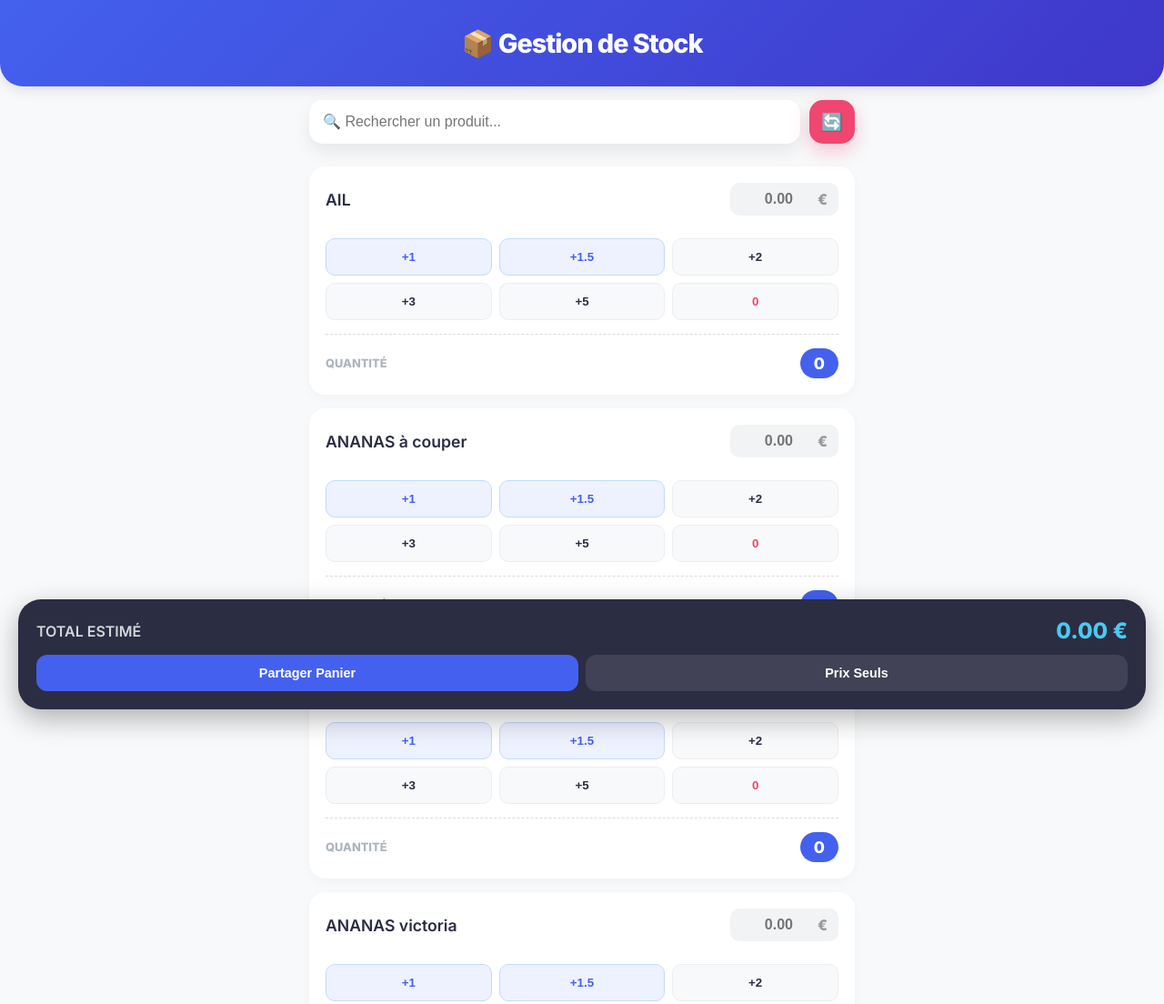
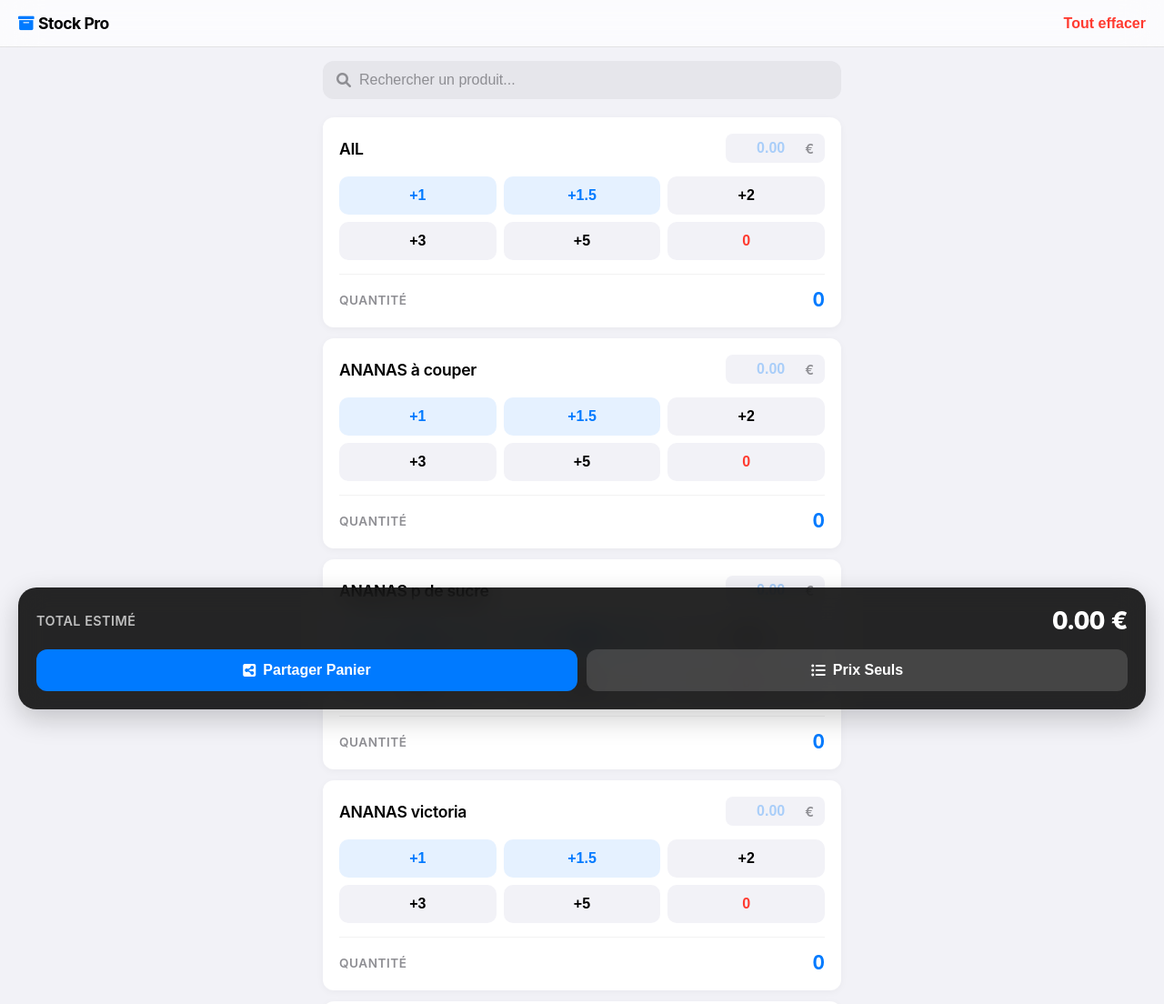
Before and after one commit to siscolasol78/Aux-Verges-de-Noisy, a plain HTML site: page index.html in a window 1280 px wide. Shown: the top 1104 px of the page at 91% size. Drawn offline with Linux system fonts and the light colour scheme.

Commit message:
Update HTML structure and styles for Stock Pro

```diff
--- a/index.html
+++ b/index.html
@@ -2,88 +2,126 @@
 <html lang="fr">
 <head>
     <meta charset="UTF-8">
-    <meta name="viewport" content="width=device-width, initial-scale=1.0">
-    <title>Inventaire Pro</title>
-    <link href="https://fonts.googleapis.com/css2?family=Inter:wght@400;600;800&display=swap" rel="stylesheet">
+    <meta name="viewport" content="width=device-width, initial-scale=1.0, user-scalable=no">
+    <title>Stock Pro</title>
+
+    <link rel="stylesheet" href="https://cdnjs.cloudflare.com/ajax/libs/font-awesome/6.0.0/css/all.min.css">
+
     <style>
+        /* --- CORE APPLE DESIGN LANGUAGE --- */
         :root {
-            --primary: #4361ee;
-            --secondary: #3f37c9;
-            --accent: #4cc9f0;
-            --success: #2ecc71;
-            --danger: #ef476f;
-            --bg: #f8f9fa;
-            --card: #ffffff;
-            --text: #2b2d42;
+            /* Couleurs Système iOS */
+            --system-blue: #007aff;
+            --system-green: #34c759;
+            --system-red: #ff3b30;
+            --system-gray: #8e8e93;
+            --system-background: #f2f2f7; /* Gris très clair iOS 13+ */
+            --system-card: #ffffff;
+
+            /* Typographie */
+            --font-stack: -apple-system, BlinkMacSystemFont, "Segoe UI", Roboto, Helvetica, Arial, sans-serif, "Apple Color Emoji", "Segoe UI Emoji";
+
+            /* Effets */
+            --blur-background: rgba(255, 255, 255, 0.7);
+            --blur-effect: blur(20px) saturate(180%);
+            --shadow-card: 0 2px 8px rgba(0,0,0,0.04);
         }
 
+        /* Désactiver la sélection de texte et le zoom sur mobile pour un effet "App Native" */
+        * { box-sizing: border-box; -webkit-tap-highlight-color: transparent; touch-action: manipulation; }
+
         body {
-            font-family: 'Inter', sans-serif;
-            background: var(--bg);
-            color: var(--text);
+            font-family: var(--font-stack);
+            background-color: var(--system-background);
+            color: #000;
             margin: 0;
             padding: 0;
-            padding-bottom: 120px; /* Espace pour la barre de total */
+            padding-bottom: 150px; /* Espace pour la barre de total flottante */
+            -webkit-font-smoothing: antialiased;
         }
 
-        .header {
-            background: linear-gradient(135deg, var(--primary), var(--secondary));
-            color: white;
-            padding: 30px 20px;
-            text-align: center;
-            border-bottom-left-radius: 25px;
-            border-bottom-right-radius: 25px;
-            box-shadow: 0 4px 15px rgba(0,0,0,0.1);
+        /* --- BARRE DE NAVIGATION (iOS STYLE) --- */
+        .nav-bar {
+            position: sticky;
+            top: 0;
+            z-index: 1000;
+            background-color: var(--blur-background);
+            -webkit-backdrop-filter: var(--blur-effect);
+            backdrop-filter: var(--blur-effect);
+            border-bottom: 0.5px solid rgba(0,0,0,0.1); /* Bordure ultra-fine */
+            padding: 15px 20px;
+            display: flex;
+            align-items: center;
+            justify-content: space-between;
         }
 
-        h1 { margin: 0; font-weight: 800; font-size: 1.8rem; letter-spacing: -1px; }
+        .nav-bar h1 {
+            margin: 0;
+            font-weight: 700;
+            font-size: 1.1rem;
+            letter-spacing: -0.5px;
+        }
+
+        /* Bouton Tout Effacer (Caché par défaut, apparaît quand on tape dans la recherche ou qu'il y a du stock) */
+        .btn-action-danger {
+            background: none;
+            border: none;
+            color: var(--system-red);
+            font-size: 1rem;
+            font-weight: 600;
+            cursor: pointer;
+            padding: 0;
+            transition: opacity 0.2s;
+        }
+        .btn-action-danger:active { opacity: 0.5; }
 
         .container { max-width: 600px; margin: auto; padding: 15px; }
 
-        /* Barre d'outils flottante */
-        .sticky-tools {
-            position: sticky;
-            top: 15px;
-            z-index: 100;
-            display: flex;
-            gap: 10px;
-            margin-bottom: 25px;
+        /* --- BARRE DE RECHERCHE (iOS STYLE) --- */
+        .search-container {
+            margin-bottom: 20px;
+            position: relative;
         }
 
         .search-box {
-            flex: 1;
-            padding: 15px;
+            width: 100%;
+            padding: 12px 15px 12px 40px; /* Espace pour l'icône loupe */
             border: none;
-            border-radius: 15px;
-            box-shadow: 0 8px 20px rgba(0,0,0,0.08);
+            border-radius: 12px;
+            background-color: rgba(142, 142, 147, 0.12); /* Gris recherche iOS */
             font-size: 1rem;
+            color: #000;
             outline: none;
+            transition: background-color 0.2s;
+        }
+        .search-box:focus { background-color: rgba(142, 142, 147, 0.2); }
+        .search-box::placeholder { color: #8e8e93; }
+
+        .search-icon {
+            position: absolute;
+            left: 15px;
+            top: 50%;
+            transform: translateY(-50%);
+            color: #8e8e93;
+            font-size: 1rem;
+            pointer-events: none;
         }
 
-        .btn-clear-all {
-            background: var(--danger);
-            color: white;
-            border: none;
-            width: 50px;
-            border-radius: 15px;
-            font-size: 1.2rem;
-            cursor: pointer;
-            box-shadow: 0 8px 20px rgba(239, 71, 111, 0.3);
+        /* --- CARTES ARTICLES (iOS TABLE STYLE) --- */
+        .item-card {
+            background-color: var(--system-card);
+            border-radius: 12px;
+            padding: 18px;
+            margin-bottom: 12px;
+            box-shadow: var(--shadow-card);
+            transition: transform 0.1s ease-out, box-shadow 0.1s ease-out;
         }
 
-        /* Cartes Articles */
-        .item-card {
-            background: var(--card);
-            border-radius: 18px;
-            padding: 18px;
-            margin-bottom: 15px;
-            box-shadow: 0 4px 12px rgba(0,0,0,0.03);
-            display: flex;
-            flex-direction: column;
-            transition: transform 0.2s;
+        /* Effet de pression quand on clique (micro-animation Apple) */
+        .item-card:active {
+            transform: scale(0.97);
+            box-shadow: 0 1px 4px rgba(0,0,0,0.02);
         }
-
-        .item-card:active { transform: scale(0.98); }
 
         .item-header {
             display: flex;
@@ -92,16 +130,16 @@
             margin-bottom: 15px;
         }
 
-        .item-name { font-weight: 600; font-size: 1.1rem; color: var(--text); }
-        .item-name i { font-style: italic; color: #666; font-weight: 400; }
+        .item-name { font-weight: 600; font-size: 1.1rem; letter-spacing: -0.3px; }
 
+        /* Section Prix */
         .price-section {
             display: flex;
             align-items: center;
-            gap: 10px;
-            background: #f1f3f5;
-            padding: 8px 12px;
-            border-radius: 10px;
+            gap: 5px;
+            background-color: #f2f2f7;
+            padding: 6px 12px;
+            border-radius: 8px;
         }
 
         .price-input {
@@ -110,118 +148,168 @@
             background: transparent;
             font-weight: 700;
             font-size: 1rem;
-            color: var(--primary);
+            color: var(--system-blue);
             text-align: right;
             outline: none;
+            font-feature-settings: "tnum"; /* Chiffres tubulaires pour alignement */
         }
+        .price-input::placeholder { color: rgba(0,122,255, 0.3); }
 
-        /* Grille de boutons */
+        /* --- GRILLE DE BOUTONS (iOS ACTION STYLE) --- */
         .qty-grid {
             display: grid;
             grid-template-columns: repeat(3, 1fr);
             gap: 8px;
-            margin-top: 10px;
         }
 
         .qty-grid button {
             padding: 12px;
             border: none;
             border-radius: 10px;
-            background: #f8f9fa;
             font-weight: 600;
-            color: var(--text);
+            font-size: 1rem;
             cursor: pointer;
-            border: 1px solid #eee;
+            transition: background-color 0.1s;
         }
 
-        .btn-main-qty { background: #eef2ff !important; color: var(--primary) !important; border: 1px solid #c3dafe !important; }
+        /* Boutons principaux (+1, +1.5) */
+        .btn-main-qty {
+            background-color: rgba(0, 122, 255, 0.1);
+            color: var(--system-blue);
+        }
+        .btn-main-qty:active { background-color: rgba(0, 122, 255, 0.2); }
 
+        /* Boutons secondaires (+2, +3, +5) */
+        .btn-secondary-qty {
+            background-color: #f2f2f7;
+            color: #000;
+        }
+        .btn-secondary-qty:active { background-color: #e5e5ea; }
+
+        /* Bouton Reset (0) */
+        .btn-reset-qty {
+            background-color: #f2f2f7;
+            color: var(--system-red);
+        }
+        .btn-reset-qty:active { background-color: rgba(255, 59, 48, 0.1); }
+
+        /* --- ZONE CONTRÔLE QUANTITÉ --- */
         .qty-control-area {
             display: flex;
             justify-content: space-between;
             align-items: center;
             margin-top: 15px;
             padding-top: 15px;
-            border-top: 1px dashed #ddd;
+            border-top: 0.5px solid rgba(0,0,0,0.05);
         }
 
+        .qty-label { font-size: 0.85rem; font-weight: 600; color: #8e8e93; text-transform: uppercase; letter-spacing: 0.5px; }
+
         .qty-badge {
-            background: var(--primary);
-            color: white;
-            padding: 6px 15px;
-            border-radius: 20px;
-            font-weight: 800;
-            font-size: 1.1rem;
+            font-weight: 700;
+            font-size: 1.3rem;
+            color: var(--system-blue);
+            font-feature-settings: "tnum";
         }
 
-        /* Barre de total fixe */
+        /* --- BARRE DE TOTAL FLOTTANTE (iOS DOCK STYLE) --- */
         .footer-total {
             position: fixed;
             bottom: 20px;
             left: 20px;
             right: 20px;
-            background: var(--text);
+            background-color: rgba(0, 0, 0, 0.85); /* Noir iOS Dock */
+            -webkit-backdrop-filter: blur(15px);
+            backdrop-filter: blur(15px);
             color: white;
             padding: 20px;
-            border-radius: 25px;
-            box-shadow: 0 10px 30px rgba(0,0,0,0.3);
-            z-index: 1000;
+            border-radius: 20px;
+            box-shadow: 0 10px 30px rgba(0,0,0,0.2);
+            z-index: 2000;
         }
 
-        .total-amount { font-size: 1.5rem; font-weight: 800; color: var(--accent); }
+        .total-header {
+            display: flex;
+            justify-content: space-between;
+            align-items: center;
+            margin-bottom: 15px;
+        }
 
+        .total-label { opacity: 0.7; font-weight: 600; font-size: 0.9rem; text-transform: uppercase; letter-spacing: 0.5px; }
+        .total-amount { font-size: 1.7rem; font-weight: 800; color: #fff; letter-spacing: -0.5px; font-feature-settings: "tnum"; }
+
+        /* Groupe Boutons Partage */
         .share-group {
             display: flex;
-            gap: 8px;
-            margin-top: 12px;
+            gap: 10px;
         }
 
         .btn-share {
             flex: 1;
-            padding: 12px;
+            padding: 14px;
             border: none;
             border-radius: 12px;
             font-weight: 600;
+            font-size: 1rem;
             cursor: pointer;
-            font-size: 0.9rem;
+            transition: opacity 0.1s;
+            display: flex;
+            align-items: center;
+            justify-content: center;
+            gap: 8px;
+        }
+        .btn-share:active { opacity: 0.7; }
+
+        .btn-full { background-color: var(--system-blue); color: white; }
+        .btn-light { background-color: rgba(255,255,255,0.15); color: white; }
+
+        /* --- TITRES DE SECTION (iOS GROUPED TABLE STYLE) --- */
+        .section-title {
+            font-weight: 400;
+            text-transform: uppercase;
+            letter-spacing: 0.5px;
+            color: #6d6d72; /* Gris titre section iOS */
+            margin: 30px 15px 10px;
+            font-size: 0.85rem;
         }
 
-        .btn-full { background: var(--primary); color: white; }
-        .btn-light { background: rgba(255,255,255,0.1); color: white; }
-
-        .section-title {
-            font-weight: 800;
-            text-transform: uppercase;
-            letter-spacing: 1px;
-            color: #adb5bd;
-            margin: 30px 10px 15px;
-            font-size: 0.9rem;
+        /* Micro-animation de chargement */
+        @keyframes fadeIn {
+            from { opacity: 0; transform: translateY(10px); }
+            to { opacity: 1; transform: translateY(0); }
         }
+        .item-card { animation: fadeIn 0.3s ease-out; }
     </style>
 </head>
 <body>
 
-<div class="header">
-    <h1>📦 Gestion de Stock</h1>
+<div class="nav-bar">
+    <h1><i class="fa-solid fa-box-archive" style="color:var(--system-blue); margin-right:5px;">
+    </i>Stock Pro</h1>
+    <button class="btn-action-danger" onclick="resetEverything()">Tout effacer</button>
 </div>
 
 <div class="container">
-    <div class="sticky-tools">
-        <input type="text" id="search" class="search-box" placeholder="🔍 Rechercher un produit..." onkeyup="filterItems()">
-        <button class="btn-clear-all" onclick="resetEverything()" title="Tout effacer">🔄</button>
+    <div class="search-container">
+        <i class="fa-solid fa-magnifying-glass search-icon"></i>
+        <input type="text" id="search" class="search-box" placeholder="Rechercher un produit..." onkeyup="filterItems()">
     </div>
 
     <div id="item-list"></div>
 </div>
 
 <div class="footer-total">
-    <div style="display: flex; justify-content: space-between; align-items: center;">
-        <span style="opacity: 0.8; font-weight: 600;">TOTAL ESTIMÉ</span>
+    <div class="total-header">
+        <span class="total-label">Total Estimé</span>
         <span class="total-amount"><span id="grand-total">0.00</span> €</span>
     </div>
     <div class="share-group">
-        <button class="btn-share btn-full" onclick="share('all')">Partager Panier</button>
-        <button class="btn-share btn-light" onclick="share('prices')">Prix Seuls</button>
+        <button class="btn-share btn-full" onclick="share('all')">
+            <i class="fa-solid fa-square-share-nodes"></i>Partager Panier
+        </button>
+        <button class="btn-share btn-light" onclick="share('prices')">
+            <i class="fa-solid fa-list-ul"></i>Prix Seuls
+        </button>
     </div>
 </div>
 
@@ -236,7 +324,7 @@
 
     function init() {
         const listEl = document.getElementById('item-list');
-        articles.forEach(name => {
+        articles.forEach((name, index) => {
             if(name === "TITRE_HERBES") {
                 const h = document.createElement('div');
                 h.className = 'section-title';
@@ -248,24 +336,27 @@
             data[name] = { qty: 0, price: 0 };
             const card = document.createElement('div');
             card.className = 'item-card';
+            // Animation décalée pour l'effet d'apparition
+            card.style.animationDelay = `${index * 20}ms`;
+
             card.innerHTML = `
                 <div class="item-header">
                     <span class="item-name">${name}</span>
                     <div class="price-section">
-                        <input type="number" step="0.01" class="price-input" id="p-${name}" placeholder="0.00" oninput="updatePrice('${name}', this.value)">
-                        <span style="font-weight:bold; color:#999">€</span>
+                        <input type="number" step="0.01" class="price-input" id="p-${name}" placeholder="0.00" oninput="updatePrice('${name}', this.value)" pattern="[0-9]*" inputmode="decimal">
+                        <span style="font-weight:600; color:#8e8e93; font-size:0.9rem">€</span>
                     </div>
                 </div>
                 <div class="qty-grid">
                     <button class="btn-main-qty" onclick="updateQty('${name}', 1)">+1</button>
                     <button class="btn-main-qty" onclick="updateQty('${name}', 1.5)">+1.5</button>
-                    <button onclick="updateQty('${name}', 2)">+2</button>
-                    <button onclick="updateQty('${name}', 3)">+3</button>
-                    <button onclick="updateQty('${name}', 5)">+5</button>
-                    <button style="color:var(--danger)" onclick="updateQty('${name}', 0, true)">0</button>
+                    <button class="btn-secondary-qty" onclick="updateQty('${name}', 2)">+2</button>
+                    <button class="btn-secondary-qty" onclick="updateQty('${name}', 3)">+3</button>
+                    <button class="btn-secondary-qty" onclick="updateQty('${name}', 5)">+5</button>
+                    <button class="btn-reset-qty" onclick="updateQty('${name}', 0, true)">0</button>
                 </div>
                 <div class="qty-control-area">
-                    <span style="font-size:0.8rem; font-weight:700; color:#adb5bd">QUANTITÉ</span>
+                    <span class="qty-label">Quantité</span>
                     <span class="qty-badge" id="q-${name}">0</span>
                 </div>
             `;
@@ -276,7 +367,13 @@
     function updateQty(name, val, reset = false) {
         if(reset) data[name].qty = 0;
         else data[name].qty += val;
-        document.getElementById(`q-${name}`).innerText = data[name].qty;
+        // Animation subtile sur le badge quand la quantité change
+        const badge = document.getElementById(`q-${name}`);
+        badge.innerText = data[name].qty;
+        badge.style.transform = "scale(1.2)";
+        badge.style.transition = "transform 0.1s ease-out";
+        setTimeout(() => badge.style.transform = "scale(1)", 100);
+
         calculateTotal();
     }
 
@@ -294,7 +391,8 @@
     }
 
     function resetEverything() {
-        if(confirm("Effacer tout l'inventaire ?")) {
+        // Confirmation native iOS style
+        if(confirm("Voulez-vous vraiment effacer TOUT l'inventaire (quantités et prix) ?")) {
             for (let name in data) {
                 data[name].qty = 0;
                 data[name].price = 0;
@@ -316,7 +414,7 @@
     }
 
     function share(type) {
-        let text = type === 'all' ? "🛒 MON INVENTAIRE\n" : "💰 TARIFS DU JOUR\n";
+        let text = type === 'all' ? "🛒 INVENTAIRE DU JOUR\n" : "💰 TARIFS UNITAIRES\n";
         let hasData = false;
         for (let item in data) {
             if (data[item].qty > 0 || data[item].price > 0) {
@@ -333,11 +431,13 @@
         if (type === 'all') text += `\n\n💵 TOTAL : ${document.getElementById('grand-total').innerText} €`;
         if (!hasData) return alert("Rien à partager !");
 
+        // Feuille de partage native iOS
         if (navigator.share) {
-            navigator.share({ title: 'Inventaire', text: text });
+            navigator.share({ title: 'Inventaire Pro', text: text });
         } else {
+            // Fallback pour navigateurs web de bureau
             navigator.clipboard.writeText(text);
-            alert("Copié dans le presse-papier !");
+            alert("Récapitulatif copié dans le presse-papier !");
         }
     }
 
```
